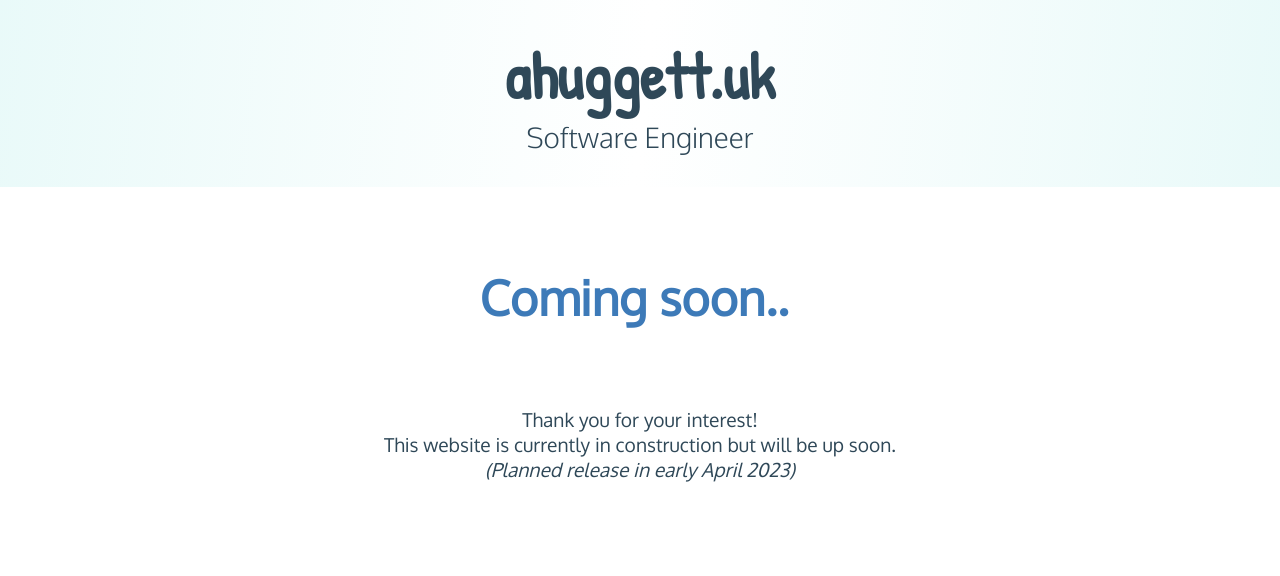
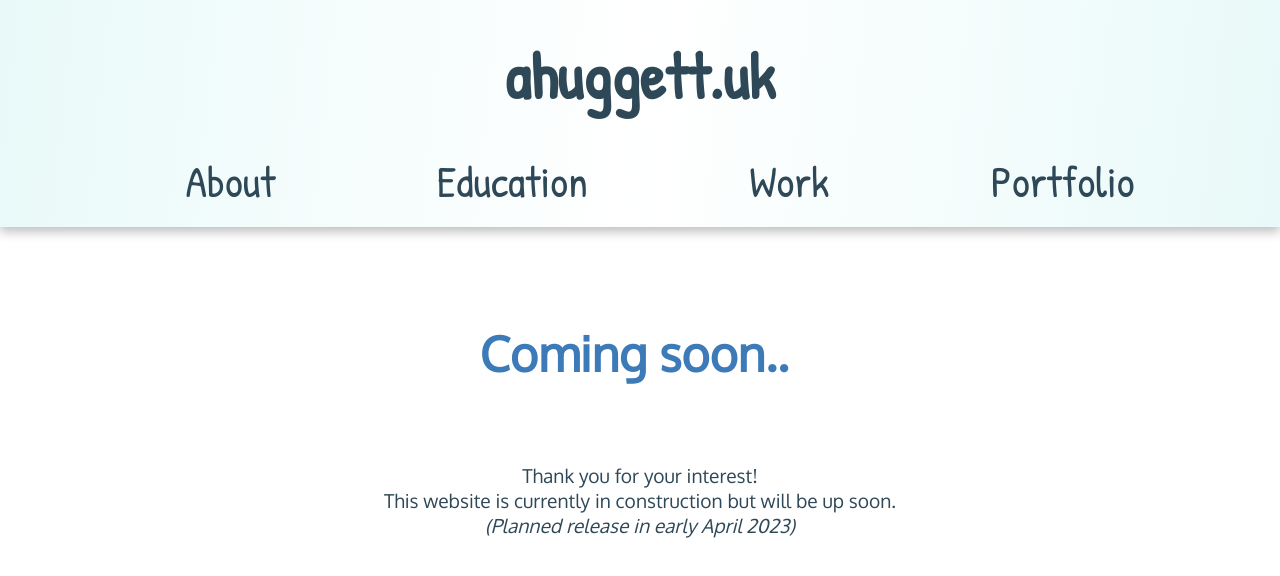
Before and after one commit to ahuggett26/website, a React (Create React App) app: page /about in a window 1280 px wide. Shown: the top 576 px of the page. Built offline with nearby package versions, Linux system fonts and the light colour scheme; a web font is replaced by a local one.

Commit message:
Add navigation tabs to the header

```diff
--- a/src/components/home/Header.scss
+++ b/src/components/home/Header.scss
@@ -1,11 +1,12 @@
 @use "../../styles/theme";
 
 .container {
-    padding: 2rem 0;
+    padding: 2rem 0 0;
     text-align: center;
     color: theme.$CHARCOAL;
     background: linear-gradient(
         96deg, theme.$LIGHT_CYAN -25.14%, #FFFFFF 50.32%, theme.$LIGHT_CYAN 124.36%);
+    box-shadow: 0px 5px 10px rgba(0, 0, 0, 0.25);
 
     .title {
         font-family: 'Patrick Hand', cursive;
@@ -13,9 +14,22 @@
         margin: 0;
     }
 
-    .subtitle {
-        font-weight: 300;
-        font-size: 1.75rem;
-        margin: 0;
+    .tabs {
+        list-style: none;
+        display: flex;
+        justify-content: space-evenly;
+        flex-wrap: wrap;
+
+        li {
+            font-family: 'Patrick Hand', cursive;
+            font-size: 2.75rem;
+            font-weight: 300;
+            padding: 1rem;
+
+            a {
+                color: theme.$CHARCOAL;
+                text-decoration: none;
+            }
+        }
     }
 }
--- a/src/components/home/Header.tsx
+++ b/src/components/home/Header.tsx
@@ -1,12 +1,28 @@
 import { Component } from 'react';
 import './Header.scss';
+import { Link } from 'react-router-dom';
 
 class Header extends Component {
     render() {
         return (
             <header className='container'>
                 <h1 className='title'>ahuggett.uk</h1>
-                <h2 className='subtitle'>Software Engineer</h2>
+                <nav className='tabs-holder'>
+                    <ul className='tabs'>
+                        <li>
+                            <Link to="/about">About</Link>
+                        </li>
+                        <li>
+                            <Link to="/education">Education</Link>
+                        </li>
+                        <li>
+                            <Link to="/work">Work</Link>
+                        </li>
+                        <li>
+                            <Link to="/portfolio">Portfolio</Link>
+                        </li>
+                    </ul>
+                </nav>
             </header>
         );
     }
```
